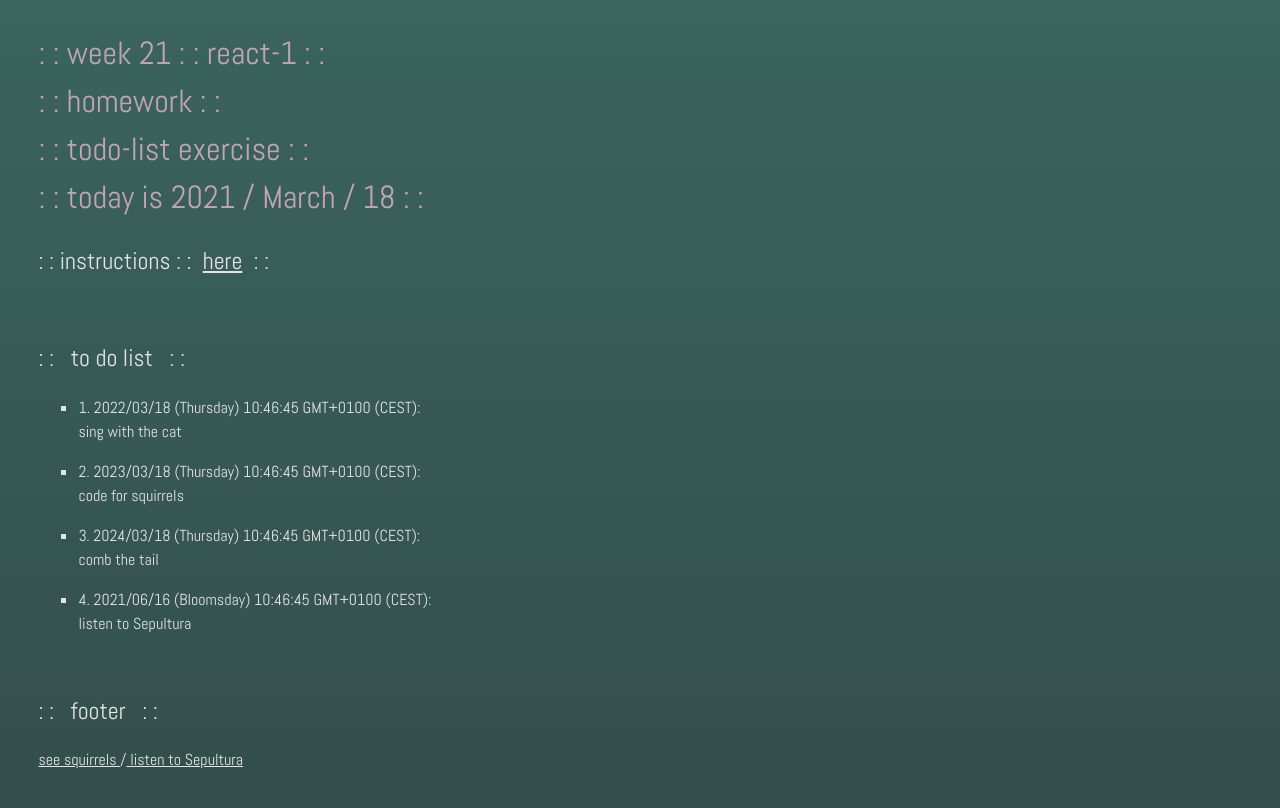
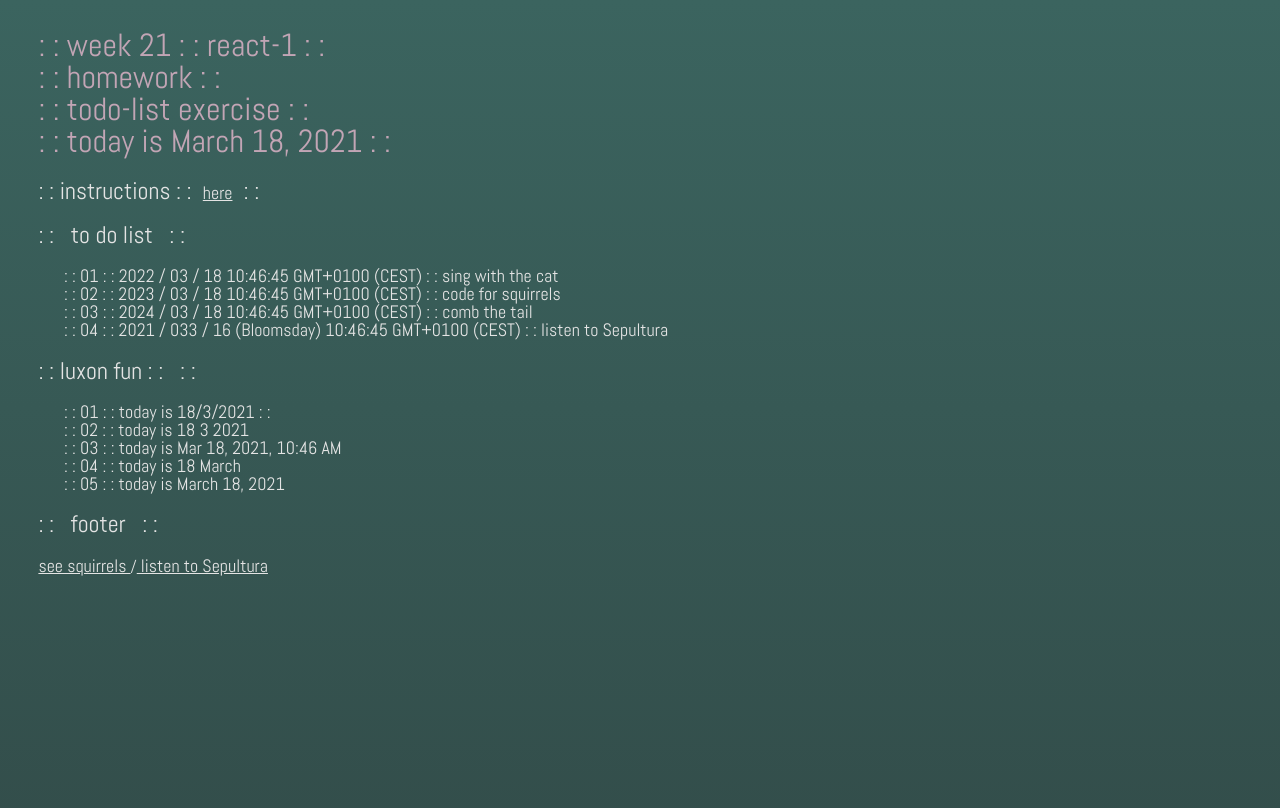
Before and after one commit to mag-da-lenka/hack_your_future__react, a React (Create React App) app in the folder 21_home_react_1/react_1_hw_todo_list/: page / in a window 1280 px wide. Shown: the top 808 px of the page. Built offline with nearby package versions, Linux system fonts and the light colour scheme.

Commit message:
feedback implemented

```diff
--- a/21_home_react_1/react_1_hw_todo_list/package.json
+++ b/21_home_react_1/react_1_hw_todo_list/package.json
@@ -6,6 +6,7 @@
     "@testing-library/jest-dom": "^5.11.9",
     "@testing-library/react": "^11.2.5",
     "@testing-library/user-event": "^12.8.3",
+    "luxon": "^1.26.0",
     "react": "^17.0.1",
     "react-dom": "^17.0.1",
     "react-scripts": "4.0.3",
--- a/21_home_react_1/react_1_hw_todo_list/src/App.js
+++ b/21_home_react_1/react_1_hw_todo_list/src/App.js
@@ -8,8 +8,7 @@ import './index.css';
 import Header from './c_header';
 import TodoList from './c_todo_list';
 import Footer from './c_footer';
-
-
+import Luxon from './c_luxon_fun';
 
 class App extends React.Component {
   render() {
@@ -17,13 +16,14 @@ class App extends React.Component {
       <div>
         <Header />
         <TodoList />
+        <Luxon />
         <Footer />
       </div>
     );
   }
 }
 
-const rootsBloodyRoots = document.getElementById("root")
-ReactDOM.render(<App />, rootsBloodyRoots);
+const potato = document.getElementById("root")
+ReactDOM.render(<App />, potato);
 
 export default App;
--- a/21_home_react_1/react_1_hw_todo_list/src/c_footer.js
+++ b/21_home_react_1/react_1_hw_todo_list/src/c_footer.js
@@ -5,11 +5,12 @@ class Footer extends React.Component {
     render() {
         return (
             <footer>
-                <br />
                 <h2>: : &nbsp; footer &nbsp; : :</h2>
                 <a href="https://www.youtube.com/watch?v=9iGoDNlKY-g"> see squirrels </a> /
                 <a href="https://www.youtube.com/watch?v=F_6IjeprfEs"> listen to Sepultura </a>
+                <br /> <br />
             </footer>
+
         );
     }
 }
--- a/21_home_react_1/react_1_hw_todo_list/src/c_header.js
+++ b/21_home_react_1/react_1_hw_todo_list/src/c_header.js
@@ -1,53 +1,40 @@
 import React from 'react';
+import { DateTime } from "luxon";
 
+// Luxon
+// https://moment.github.io/luxon/docs/class/src/datetime.js~DateTime.html
+// const locale = "es-ES";
+// var date = new Date();
+// var year = date.getFullYear();
+// var month = date.getMonth() + 1;
+// var day = date.getDate();
+// var localeDate = DateTime
+//   .local(year, month, day)
+//   .setLocale(locale)
+//   .toLocaleString();
 
-// DATE FORMATTING
-// const slightly_formatted_today = new Date().toDateString()
-const year = new Date().getFullYear();
-const months_names = ['January', 'February', 'March', 'April', 'May', 'June', 'July', 'August', 'September', 'October', 'November', 'December'];
-const month_name = months_names[new Date().getMonth()];
-// const month_number = appendLeadingZeroes(new Date().getMonth() + 1);
-// const days_names = ["Sunday", "Monday", "Tuesday", "Wednesday", "Thursday", "Friday", "Saturday"];  // 0 - 1 - 2 - 3 - 4 - 5 - 6
-// const day_name = days_names[new Date().getDay()];
-const day_number = appendLeadingZeroes(new Date().getDate());
-// const hours = appendLeadingZeroes(new Date().getHours());
-// const minutes = appendLeadingZeroes(new Date().getMinutes());
-// const seconds = appendLeadingZeroes(new Date().getSeconds());
-function appendLeadingZeroes(n) { if (n <= 9) { return "0" + n; } return n }
-// const myDateFormat_month_number = `${year}/${month_number}/${day_number} (${day_name})  ${hours}:${minutes}:${seconds} GMT+0100 (CEST)`;
-// console.log(myDateFormat_month_number);
-const myDateFormat_month_name_line1 = `${year} / ${month_name} / ${day_number}`;
-// const myDateFormat_month_name_line2 = `${hours}:${minutes}:${seconds} GMT+0100 (CEST)`;
-// console.log(myDateFormat_month_name);
-// const myDateFormat_month_number1 = `${year + 1}/${month_number}/${day_number} (${day_name})  ${hours}:${minutes}:${seconds} GMT+0100 (CEST)`;
-// const myDateFormat_month_number2 = `${year + 2}/${month_number}/${day_number} (${day_name})  ${hours}:${minutes}:${seconds} GMT+0100 (CEST)`;
-// const myDateFormat_month_number3 = `${year + 3}/${month_number}/${day_number} (${day_name})  ${hours}:${minutes}:${seconds} GMT+0100 (CEST)`;
-// const myDateFormat_month_number4 = `${year + 0}/${appendLeadingZeroes(new Date().getMonth() + 4)}/${16} (${'Bloomsday'})  ${hours}:${minutes}:${seconds} GMT+0100 (CEST)`;
-
+// const now = DateTime.now();
+// console.log(now.loc)
+// console.log(now.c.year)
+// console.log(DateTime.fromISO("2017-05-15"))
+const dt = DateTime.now();
 
 function Header() {
   return (
-
     <header>
-
       <h1> : : week 21 : : react-1 : : <br />
-  : : homework : : <br />
-  : : todo-list exercise : : <br />
-  : : today is {myDateFormat_month_name_line1} : :
+           : : homework : : <br />
+           : : todo-list exercise : : <br />
+           : : today is {dt.toLocaleString(DateTime.DATE_FULL)} : :  <br />
       </h1>
-
       <h2>: : instructions : : &nbsp;
         <a href="https://github.com/HackYourFuture-CPH/React/blob/master/week1/homework.md#basic-react--props">
           here
            </a>
            &nbsp; : :
       </h2>
-      <br />
-
     </header>
-
   );
 }
 
-
 export default Header;
--- /dev/null
+++ b/21_home_react_1/react_1_hw_todo_list/src/c_luxon_fun.js
@@ -0,0 +1,44 @@
+import React from 'react';
+import { DateTime } from "luxon";
+
+// Luxon
+// https://moment.github.io/luxon/docs/class/src/datetime.js~DateTime.html
+// https://moment.github.io/luxon/index.html
+const locale = "es-ES";
+var date = new Date();
+var year = date.getFullYear();
+var month = date.getMonth() + 1;
+var day = date.getDate();
+var localeDate = DateTime
+    .local(year, month, day)
+    .setLocale(locale)
+    .toLocaleString();
+
+const now = DateTime.now();
+console.log(now.loc)
+console.log(now.c.year)
+console.log(DateTime.fromISO("2017-05-15"))
+
+const dt = DateTime.now();
+const m_long = {
+    month: 'long',
+    day: 'numeric'
+};
+
+function Luxon() {
+
+    return (
+        <div>
+            <h2>: : luxon fun : : &nbsp; : : </h2>
+            <ul>
+                <li>01 : : today is {localeDate} : :</li>
+                <li>02 : : today is {now.c.day} {now.c.month} {now.c.year}</li>
+                <li>03 : : today is {dt.toLocaleString(DateTime.DATETIME_MED)}</li>
+                <li>04 : : today is {dt.setLocale('en-GB').toLocaleString(m_long)}</li>
+                <li>05 : : today is {dt.toLocaleString(DateTime.DATE_FULL)}</li>
+            </ul>
+        </div>
+    );
+}
+
+export default Luxon;
--- a/21_home_react_1/react_1_hw_todo_list/src/c_todo_list.js
+++ b/21_home_react_1/react_1_hw_todo_list/src/c_todo_list.js
@@ -1,62 +1,46 @@
 import React from 'react';
 
+
 // DATE FORMATTING
-
-// const unformatted_today = new Date()
-// const slightly_formatted_today = new Date('2020/12/31').toDateString()
+function append0(n) { if (n <= 9) { return "0" + n; } return n }
 const year = new Date().getFullYear();
-// const months_names = ['January', 'February', 'March', 'April', 'May', 'June', 'July', 'August', 'September', 'October', 'November', 'December'];
-// const month_name = months_names[new Date().getMonth()];
-const month_number = appendLeadingZeroes(new Date().getMonth() + 1);
-const days_names = ["Sunday", "Monday", "Tuesday", "Wednesday", "Thursday", "Friday", "Saturday"];  // 0 - 1 - 2 - 3 - 4 - 5 - 6
-const day_name = days_names[new Date().getDay()];
-const day_number = appendLeadingZeroes(new Date().getDate());
-const hours = appendLeadingZeroes(new Date().getHours());
-const minutes = appendLeadingZeroes(new Date().getMinutes());
-const seconds = appendLeadingZeroes(new Date().getSeconds());
-function appendLeadingZeroes(n) { if (n <= 9) { return "0" + n; } return n }
-// const myDateFormat_month_number = `${year}/${month_number}/${day_number} (${day_name})  ${hours}:${minutes}:${seconds} GMT+0100 (CEST)`;
-// console.log(myDateFormat_month_number);
-// const myDateFormat_month_name = `${year}/${month_name}/${day_number} (${day_name})  ${hours}:${minutes}:${seconds} GMT+0100 (CEST)`;
-// console.log(myDateFormat_month_name);
-const myDateFormat_month_number1 = `${year + 1}/${month_number}/${day_number} (${day_name})  ${hours}:${minutes}:${seconds} GMT+0100 (CEST)`;
-const myDateFormat_month_number2 = `${year + 2}/${month_number}/${day_number} (${day_name})  ${hours}:${minutes}:${seconds} GMT+0100 (CEST)`;
-const myDateFormat_month_number3 = `${year + 3}/${month_number}/${day_number} (${day_name})  ${hours}:${minutes}:${seconds} GMT+0100 (CEST)`;
-const myDateFormat_month_number4 = `${year + 0}/${appendLeadingZeroes(new Date().getMonth() + 4)}/${16} (${'Bloomsday'})  ${hours}:${minutes}:${seconds} GMT+0100 (CEST)`;
-
+const month_number = append0(new Date().getMonth() + 1);
+const day_number = append0(new Date().getDate());
+const hours = append0(new Date().getHours());
+const minutes = append0(new Date().getMinutes());
+const seconds = append0(new Date().getSeconds());
+const dd_1 = `${year + 1} / ${month_number} / ${day_number}
+              ${hours}:${minutes}:${seconds} GMT+0100 (CEST)`;
+const dd_2 = `${year + 2} / ${month_number} / ${day_number}
+              ${hours}:${minutes}:${seconds} GMT+0100 (CEST)`;
+const dd_3 = `${year + 3} / ${month_number} / ${day_number}
+              ${hours}:${minutes}:${seconds} GMT+0100 (CEST)`;
+const dd_4 = `${year + 0} / ${month_number + 3} / ${16} (${'Bloomsday'})
+              ${hours}:${minutes}:${seconds} GMT+0100 (CEST)`;
 
 
 const toDoArrOfObj = [
-    { nr: 1, task: 'sing with the cat', date: myDateFormat_month_number1 },
-    { nr: 2, task: 'code for squirrels', date: myDateFormat_month_number2 },
-    { nr: 3, task: 'comb the tail', date: myDateFormat_month_number3 },
-    { nr: 4, task: 'listen to Sepultura', date: myDateFormat_month_number4 }
+    { nr: append0(1), task: 'sing with the cat', date: dd_1 },
+    { nr: append0(2), task: 'code for squirrels', date: dd_2 },
+    { nr: append0(3), task: 'comb the tail', date: dd_3 },
+    { nr: append0(4), task: 'listen to Sepultura', date: dd_4 }
 ];
-// console.log(toDoArrOfObj);
 
 class TodoList extends React.Component {
-
     render() {
-
         const toDoArrOfObj_mapped = toDoArrOfObj
             .map((tasks) => {
                 return (
                     <ul key={tasks.nr}>
-                        <li >
-                            {tasks.nr}. {tasks.date}: <br />
-                            {tasks.task}
+                        <li>
+                            {tasks.nr} : :  {tasks.date} : : {tasks.task}
                         </li>
                     </ul>
                 );
             });
-
-        // console.log(toDoArrOfObj_mapped);
-
         return <main>
-
             <h2>: : &nbsp; to do list &nbsp; : : </h2>
             {toDoArrOfObj_mapped}
-
         </main>;
     }
 }
--- a/21_home_react_1/react_1_hw_todo_list/src/index.css
+++ b/21_home_react_1/react_1_hw_todo_list/src/index.css
@@ -12,20 +12,29 @@ body {
   color: rgb(228, 228, 228);
   font-family: 'Abel';
   max-width: 100vw;
-  height: 100vh;
+  min-height: 100vh;
 }
 
 h1, h2, h3, p, ul, li, a {
   color: rgb(228, 228, 228);
   border: none;
   font-weight: 300;
-  line-height: 1.5em;
+  line-height: 1.0em;
+}
+
+p, ul, li, a {
+  font-size: large;
 }
 
 h1 {
   color: rgb(194, 165, 181);
 }
 
-li {
-  list-style-type: square;
+ul, li {
+  list-style-type: cjk-ideographic;
+  list-style-type: ' : : ';
+  list-style-position: inside;
+  margin: 0;
+  padding: 0;
+  padding-left: 1vw;
 }
```
Also changed, not shown: 21_home_react_1/react_1_hw_todo_list/public/index.html (+7 -4 lines), 21_home_react_1/react_1_hw_todo_list/todolist1_screen.jpg (added), 1 other file (tests, documents, lock files or other folders).
